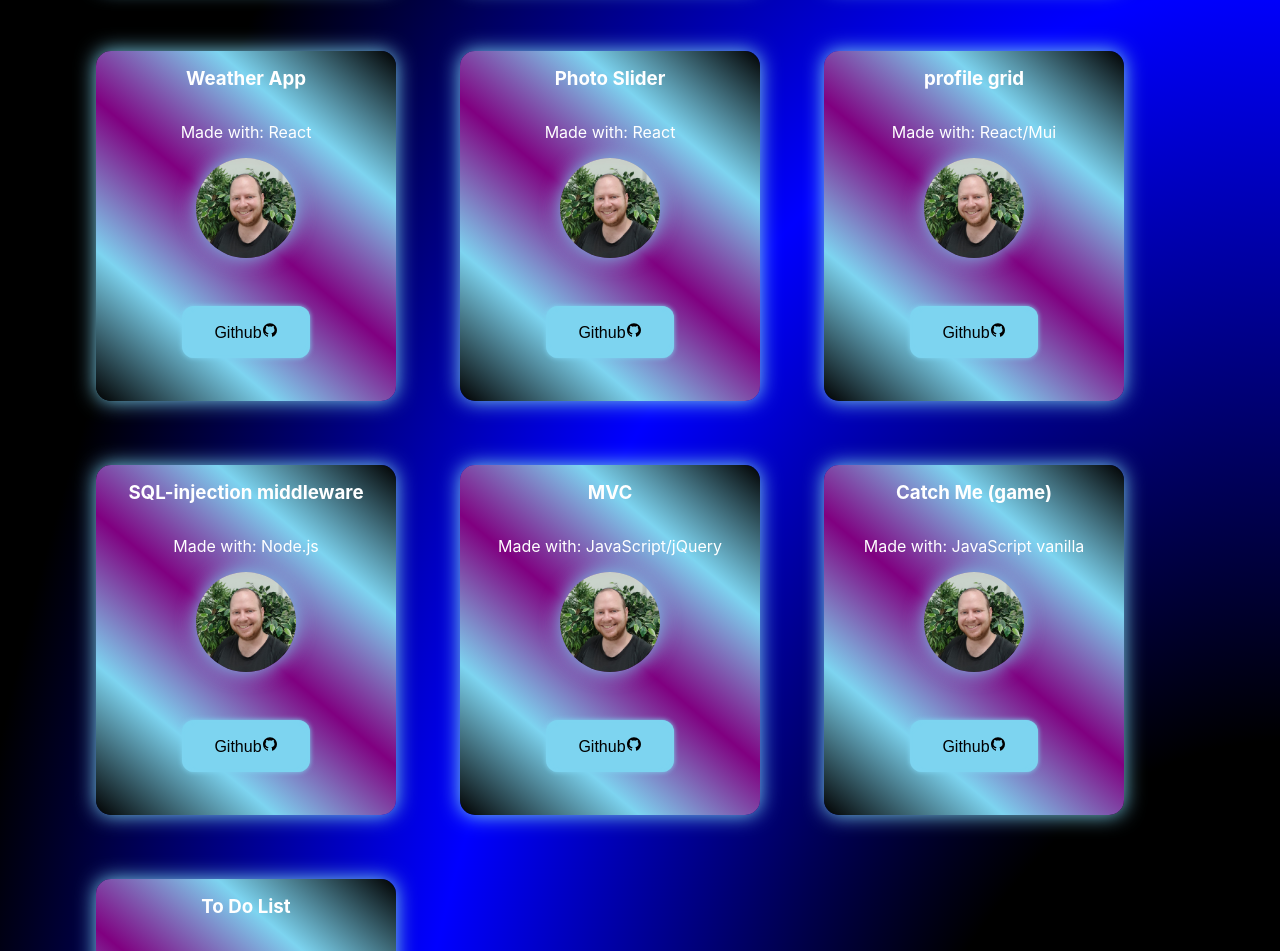
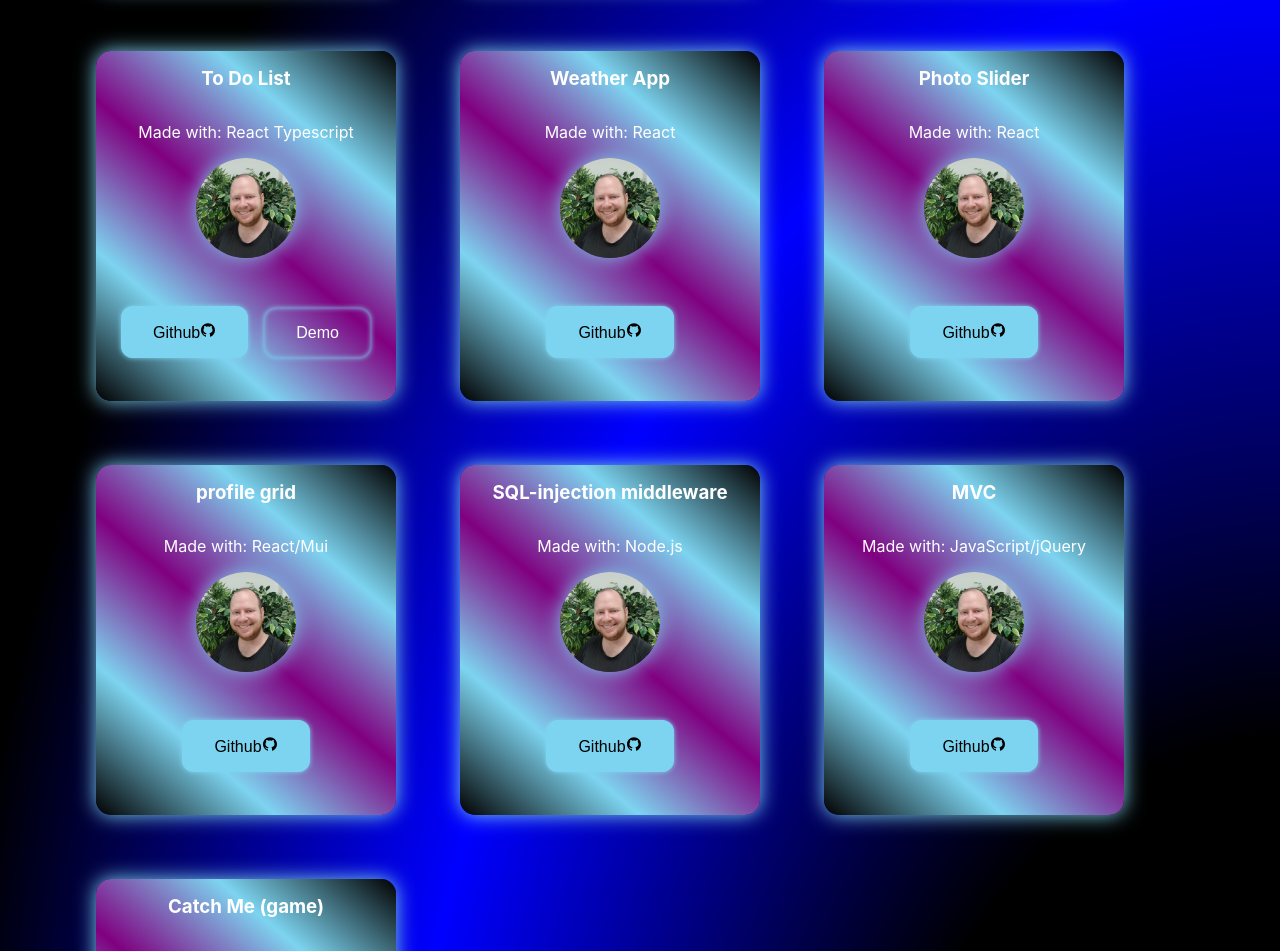
Before and after one commit to Noam597/resume, a React (Create React App) app: page /resume/portfolio in a window 1280 px wide. Shown: the part 640-1591 px from the top of the page. Built offline with nearby package versions, Linux system fonts and the light colour scheme.

Commit message:
typscript to do list

```diff
--- a/src/components/PortfolioRoute/repo.js
+++ b/src/components/PortfolioRoute/repo.js
@@ -28,6 +28,16 @@ export const repositories =[
         alt:"profile",
         github:'https://github.com/Noam597/stopwatch',
         live:"https://noam597.github.io/stopwatch/"
+    },
+    {
+        id:10,
+        project:"To Do List ",
+        made:"React Typescript",
+        image:profile,
+        alt:"profile",
+        github:'https://github.com/Noam597/typscript-todolist',
+        live:"https://noam597.github.io/typscript-todolist/"
+
     },
     {
         id:4,
@@ -81,13 +91,5 @@ export const repositories =[
         github:'https://github.com/Noam597/catchMeIfYouCan',
 
     },
-    {
-        id:10,
-        project:"To Do List ",
-        made:"React Typescript",
-        image:profile,
-        alt:"profile",
-        github:'https://github.com/Noam597/typscript-todolist',
 
-    },
 ]
```
